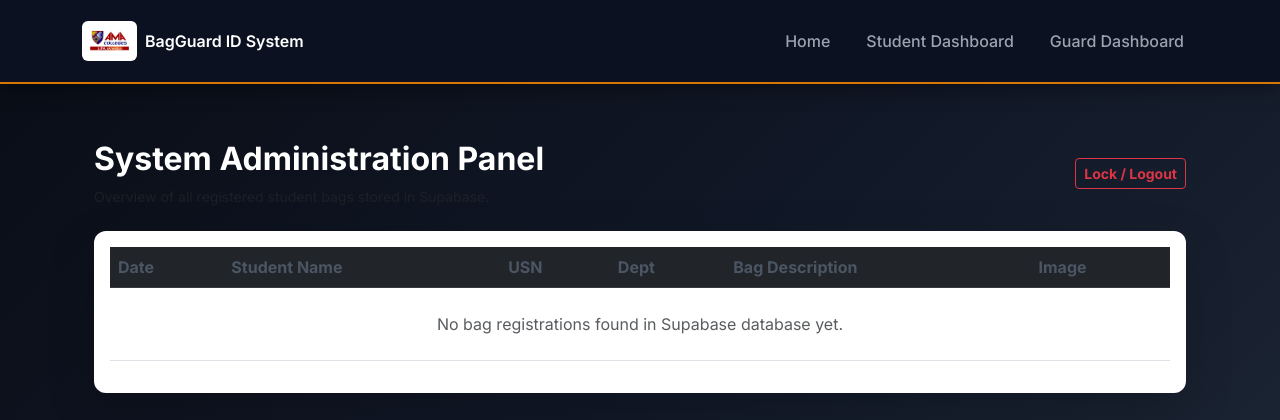
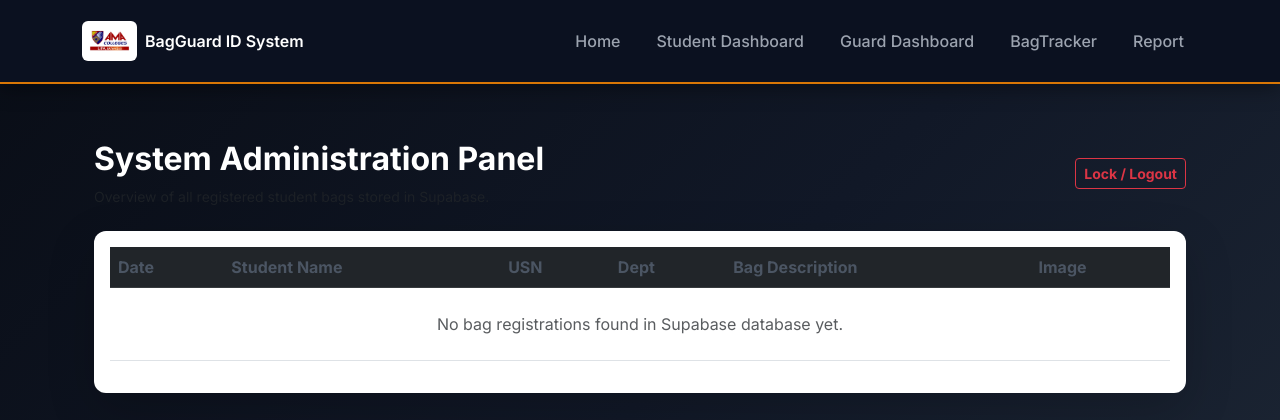
Before and after one commit to ivanperjes1/amalipa-bagguard, a Flask app: page /developer-secret-panel-xyz789 in a window 1280 px wide. Shown: the top 420 px of the page. Run offline with Flask 3, Linux system fonts and the light colour scheme; the visitor is signed in with stand-in values (Sample User, id 1); data that the repository does not hold is empty.

Commit message:
Add BagTracker and Report navbar links

```diff
--- a/templates/base.html
+++ b/templates/base.html
@@ -121,6 +121,8 @@
                     <a class="nav-link" href="{{ url_for('index') }}">Home</a>
                     <a class="nav-link" href="{{ url_for('register') }}">Student Dashboard</a>
                     <a class="nav-link" href="{{ url_for('scan') }}">Guard Dashboard</a>
+                    <li class="nav-item"><a class="nav-link" href="{{ url_for('bagtracker') }}">BagTracker</a></li>
+<li class="nav-item"><a class="nav-link" href="{{ url_for('report') }}">Report</a></li>
                 </div>
             </div>
         </div>
```
